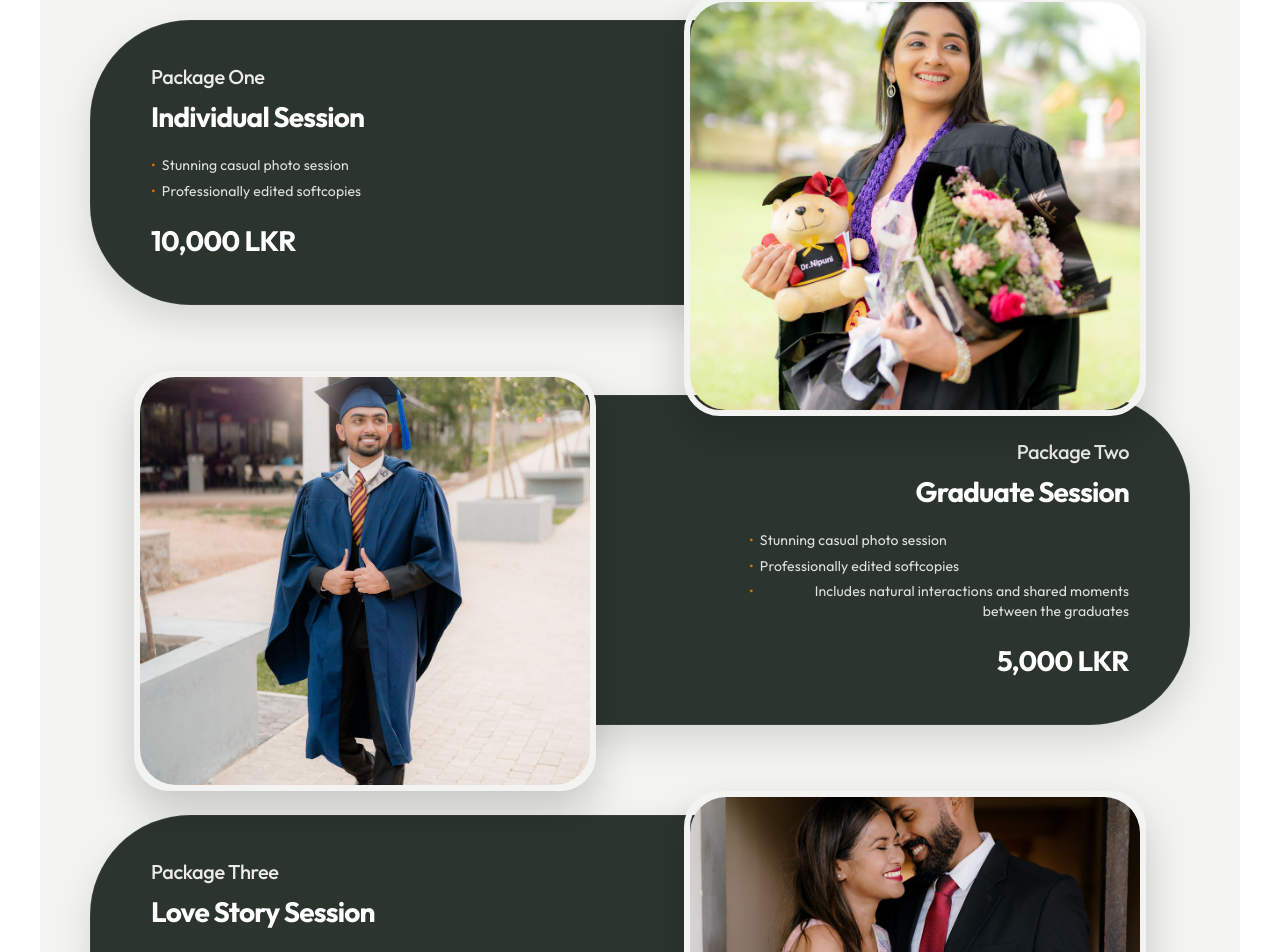
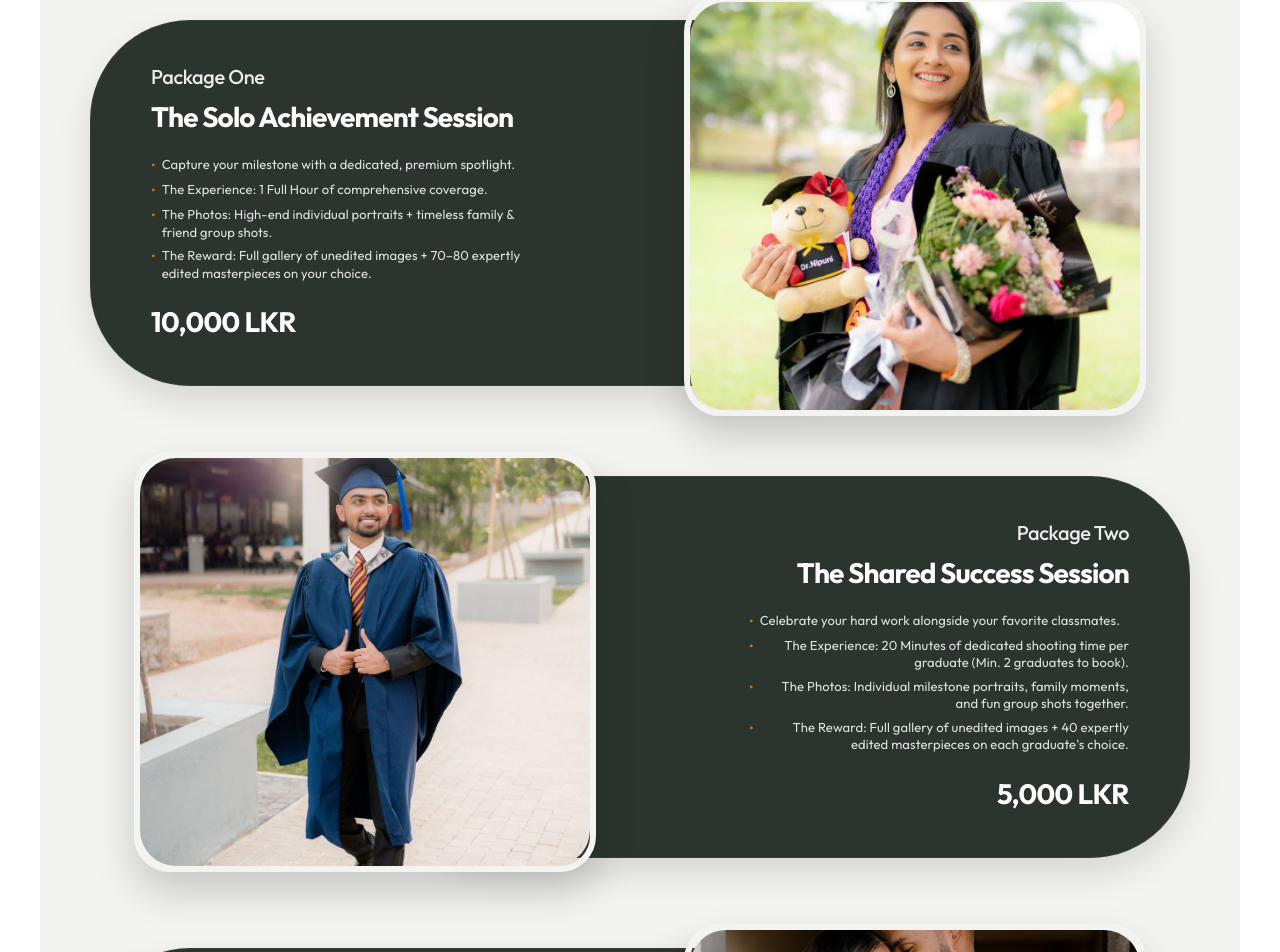
Before and after one commit to nipunnirman/vivid-snap-graduation, a React (Vite) app: page / in a window 1280 px wide. Shown: the part 630-1582 px from the top of the page. Built offline with nearby package versions, Linux system fonts and the light colour scheme; a web font is replaced by a local one.

Commit message:
Update Pricing.jsx

```diff
--- a/src/components/Pricing.jsx
+++ b/src/components/Pricing.jsx
@@ -5,27 +5,27 @@ export default function Pricing() {
     {
       id: 'individual',
       name: 'Package One',
-      title: 'Individual Session',
+      title: 'The Solo Achievement Session',
       price: '10,000 LKR',
       photo: '/Highlights/RJN09611.jpg',
-      details: 'Stunning casual photo session • Professionally edited softcopies'
+      details: 'Capture your milestone with a dedicated, premium spotlight. • The Experience: 1 Full Hour of comprehensive coverage. • The Photos: High-end individual portraits + timeless family & friend group shots. • The Reward: Full gallery of unedited images + 70–80 expertly edited masterpieces on your choice.'
     },
     {
       id: 'graduate',
       name: 'Package Two',
-      title: 'Graduate Session',
+      title: 'The Shared Success Session',
       price: '5,000 LKR',
       priceSuffix: '/ per grad',
       photo: '/Highlights/RJN04877.jpg',
-      details: 'Stunning casual photo session • Professionally edited softcopies • Includes natural interactions and shared moments between the graduates'
+      details: 'Celebrate your hard work alongside your favorite classmates. • The Experience: 20 Minutes of dedicated shooting time per graduate (Min. 2 graduates to book). • The Photos: Individual milestone portraits, family moments, and fun group shots together. • The Reward: Full gallery of unedited images + 40 expertly edited masterpieces on each graduate\'s choice.'
     },
     {
       id: 'lovestory',
       name: 'Package Three',
-      title: 'Love Story Session',
+      title: 'The Milestone Romance Session',
       price: '16,000 LKR',
       photo: '/Highlights/RJN01241.jpg',
-      details: 'Romantic and relaxed casual photo session • Professionally edited softcopies'
+      details: 'Document your academic success and your love story all in one frame. • The Experience: 1 Hour focused on your unique journey. • The Photos: Priority couple portraits with your significant other + essential family & friend shots. • The Reward: Full gallery of unedited images + 70–80 expertly edited masterpieces on your choice.'
     }
   ];
 
@@ -235,9 +235,9 @@ export default function Pricing() {
         }
 
         .details-line {
-          font-size: 14px;
+          font-size: 13px;
           color: rgba(255, 255, 255, 0.85);
-          line-height: 1.4;
+          line-height: 1.35;
           letter-spacing: 0.01em;
           display: flex;
           align-items: flex-start;
```
